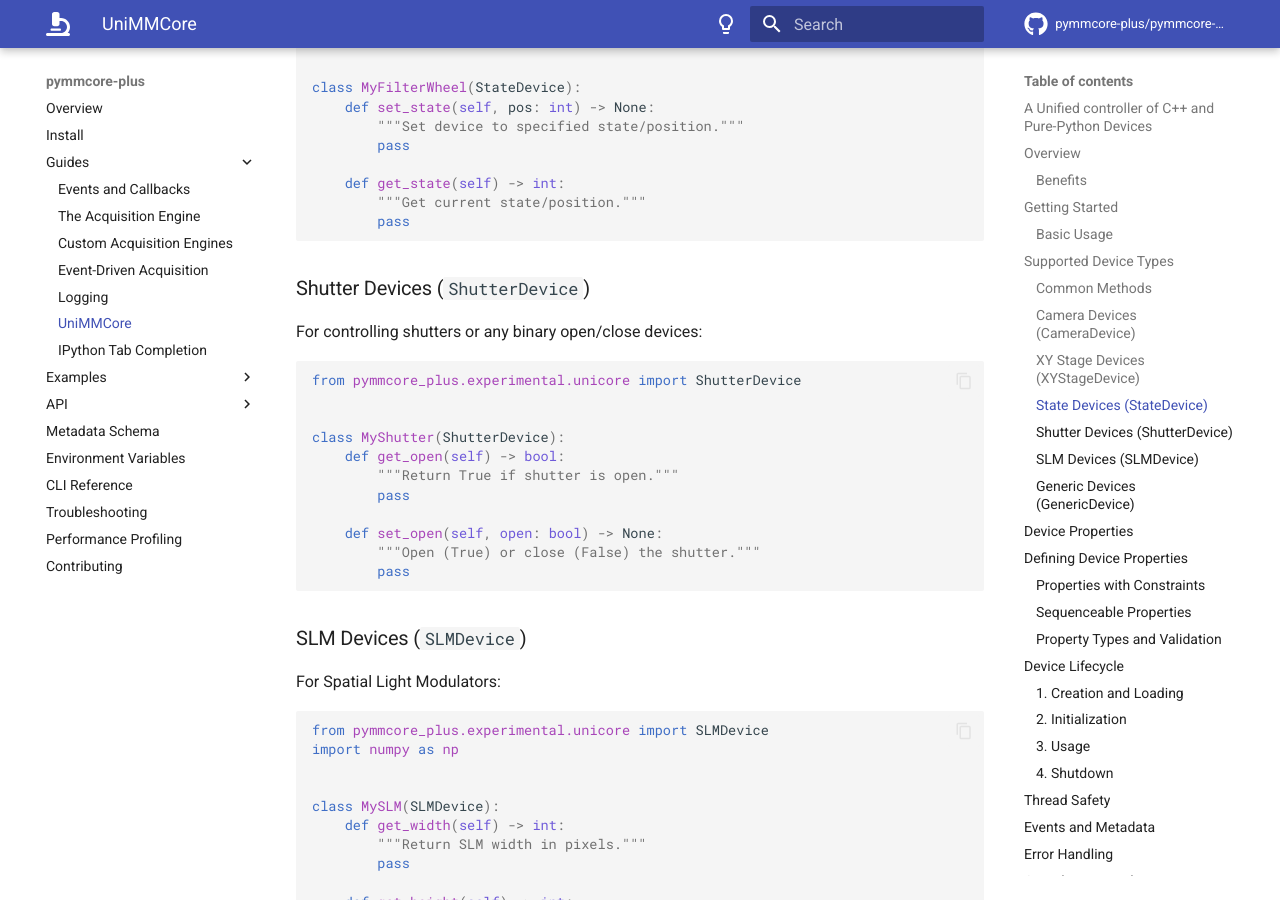
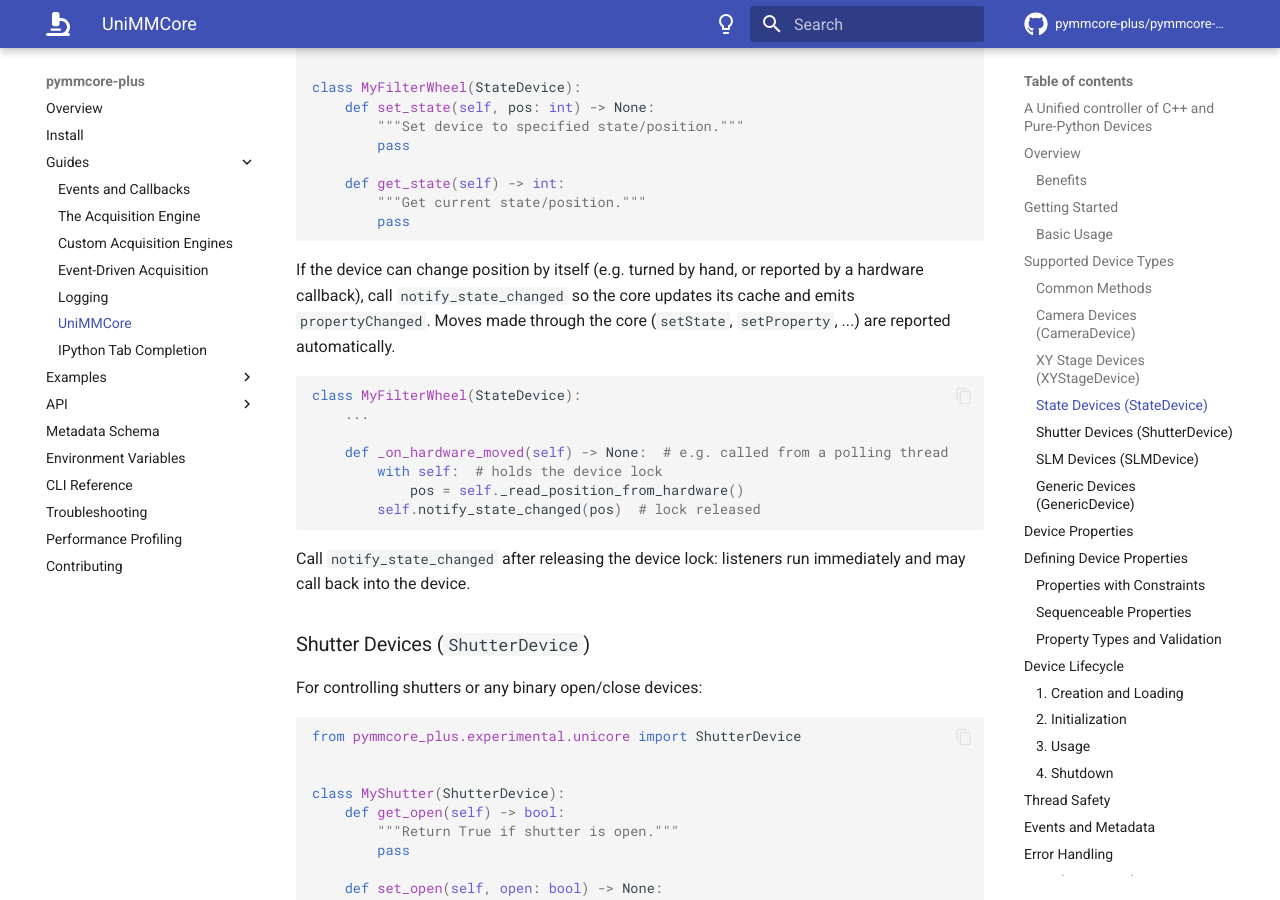
Before and after one commit to pymmcore-plus/pymmcore-plus, an MkDocs documentation site: the page built from docs/guides/unicore.md, in a window 1280 px wide and 900 px high, scrolled down 4539 px. Built offline with MkDocs 1.6.1 and Material for MkDocs 9.7.7, drawn with Linux system fonts in a browser that asks for light colours; comment, search, counter and statistics services are not loaded.

Commit message:
docs(unicore): document StateDevice.notify_state_changed

````diff
--- a/docs/guides/unicore.md
+++ b/docs/guides/unicore.md
@@ -256,6 +256,24 @@ class MyFilterWheel(StateDevice):
         """Get current state/position."""
         pass
 ```
+
+If the device can change position by itself (e.g. turned by hand, or reported by a
+hardware callback), call `notify_state_changed` so the core updates its cache and
+emits `propertyChanged`. Moves made through the core (`setState`, `setProperty`,
+...) are reported automatically.
+
+```python
+class MyFilterWheel(StateDevice):
+    ...
+
+    def _on_hardware_moved(self) -> None:  # e.g. called from a polling thread
+        with self:  # holds the device lock
+            pos = self._read_position_from_hardware()
+        self.notify_state_changed(pos)  # lock released
+```
+
+Call `notify_state_changed` after releasing the device lock: listeners run
+immediately and may call back into the device.
 
 ### Shutter Devices (`ShutterDevice`)
 
````
